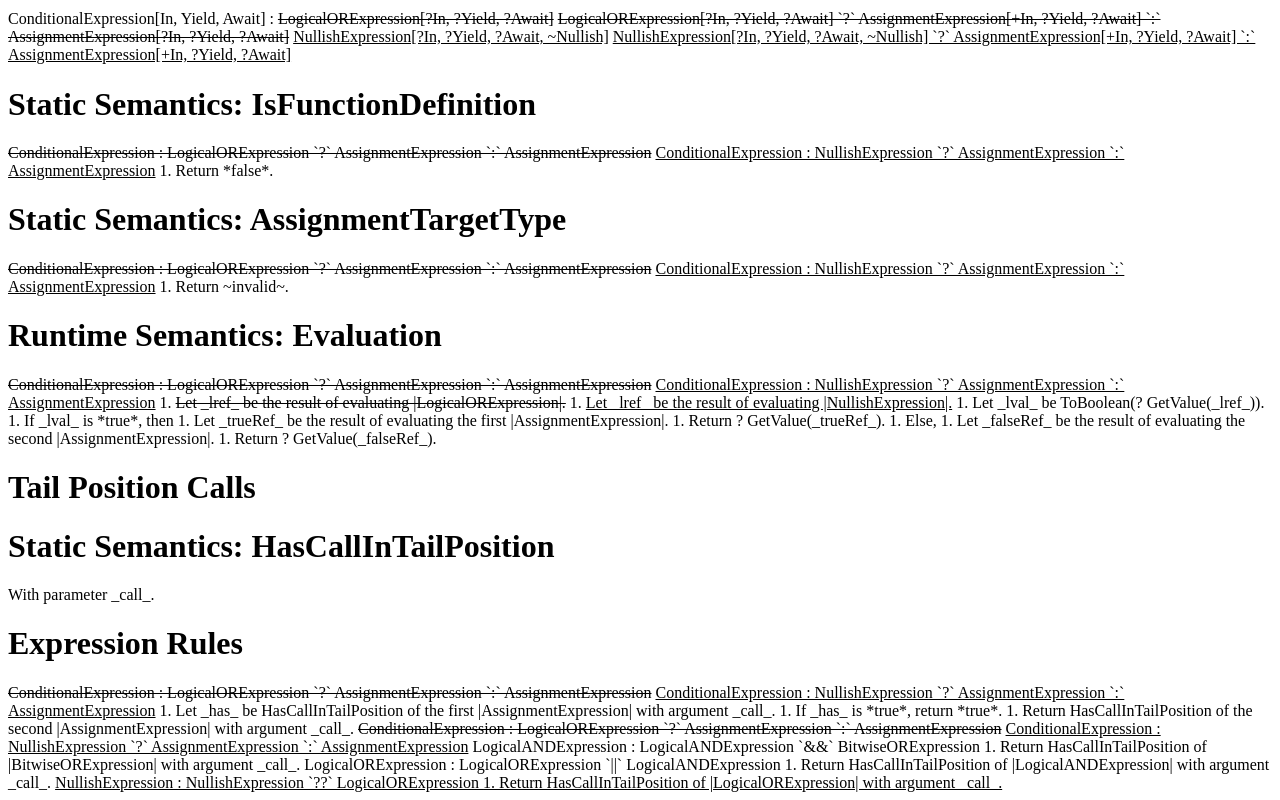
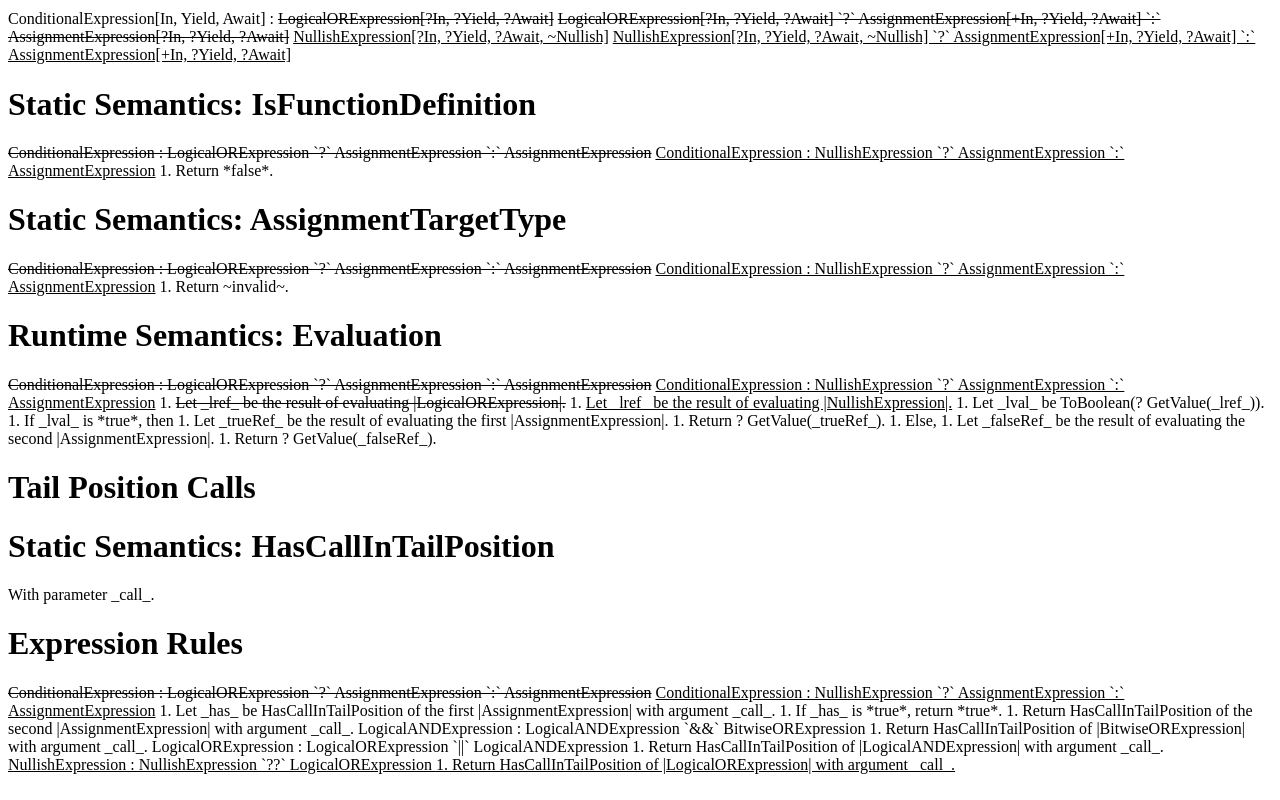
Before and after one commit to tc39/proposal-nullish-coalescing, a website: page spec.html in a window 1280 px wide. Shown: the part 959-1759 px from the top of the page. Drawn offline with Linux system fonts and the light colour scheme.

Commit message:
Removed duplicated emu-grammar.

```diff
--- a/spec.html
+++ b/spec.html
@@ -158,10 +158,6 @@ contributors: Daniel Ehrenberg, Daniel Rosenwasser
         1. If _has_ is *true*, return *true*.
         1. Return HasCallInTailPosition of the second |AssignmentExpression| with argument _call_.
       </emu-alg>
-      <emu-grammar>
-        <del>ConditionalExpression : LogicalORExpression `?` AssignmentExpression `:` AssignmentExpression</del>
-        <ins>ConditionalExpression : NullishExpression `?` AssignmentExpression `:` AssignmentExpression</ins>
-      </emu-grammar>
       <emu-grammar>LogicalANDExpression : LogicalANDExpression `&amp;&amp;` BitwiseORExpression</emu-grammar>
       <emu-alg>
         1. Return HasCallInTailPosition of |BitwiseORExpression| with argument _call_.
```
